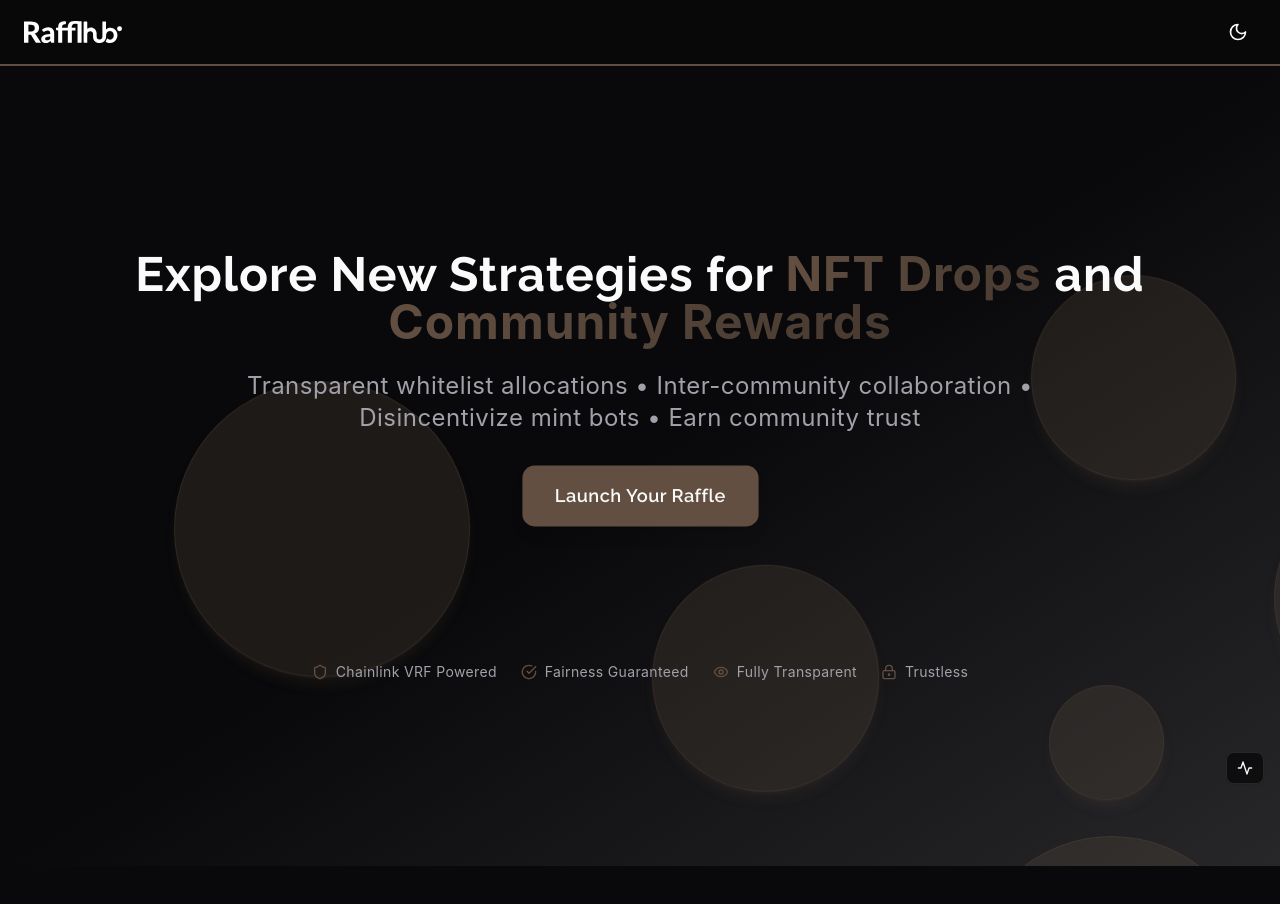
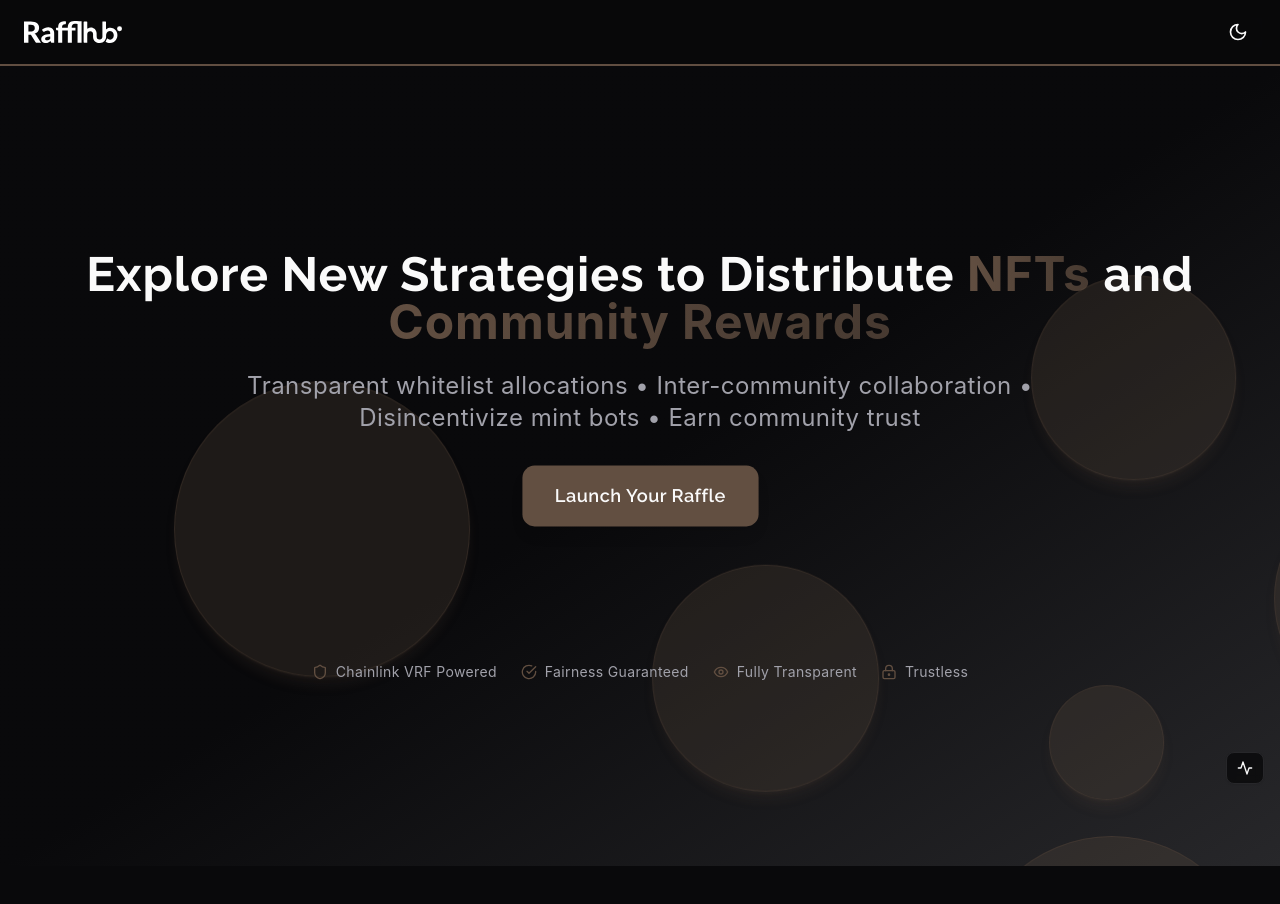
Before and after one commit to bitcrypt0/rafflhub, a React (Vite) app: page / in a window 1280 px wide. Shown: the top 904 px of the page. Built offline with nearby package versions, Linux system fonts and the light colour scheme.

Commit message:
updated hero section of the homepage

```diff
--- a/src/pages/Homepage.jsx
+++ b/src/pages/Homepage.jsx
@@ -252,14 +252,14 @@ export default function Homepage() {
   return (
     <div className="bg-background text-foreground overflow-x-hidden">
       {/* Hero Section */}
-      <Section id="hero" className="min-h-[100vh] flex items-center justify-center relative bg-gradient-to-br from-background via-card to-muted">
+      <Section id="hero" className="min-h-[100vh] flex items-center justify-center relative bg-gradient-to-br from-background via-card to-muted pt-20 sm:pt-0">
         <GeometricBackground />
         <div className="relative z-10 w-full py-20">
           <div className="text-center max-w-6xl mx-auto">
-            <h1 className="hero-headline text-3xl sm:text-4xl lg:text-5xl font-bold mb-6 text-foreground leading-tight">
-              Explore New Strategies for{' '}
+            <h1 className="hero-headline text-3xl sm:text-4xl lg:text-5xl font-bold mb-6 text-foreground leading-snug sm:leading-tight">
+              Explore New Strategies to Distribute{' '}
               <span className="bg-gradient-to-r from-primary to-primary/70 bg-clip-text text-transparent">
-                NFT Drops
+                NFTs
               </span>{' '}
               and{' '}
               <span className="bg-gradient-to-r from-primary to-primary/70 bg-clip-text text-transparent">
@@ -270,7 +270,7 @@ export default function Homepage() {
               Transparent whitelist allocations • Inter-community collaboration • Disincentivize mint bots • Earn community trust
             </p>
 
-            <div className="hero-cta flex flex-col items-center gap-6 mb-12">
+            <div className="hero-cta flex flex-col items-center gap-6 mb-6 sm:mb-12">
               <Link
                 to="/app"
                 className="pulse-btn inline-flex items-center justify-center px-8 py-4 rounded-xl bg-primary text-primary-foreground hover:bg-primary/90 transition-all duration-300 shadow-lg hover:shadow-xl font-semibold text-lg"
```
